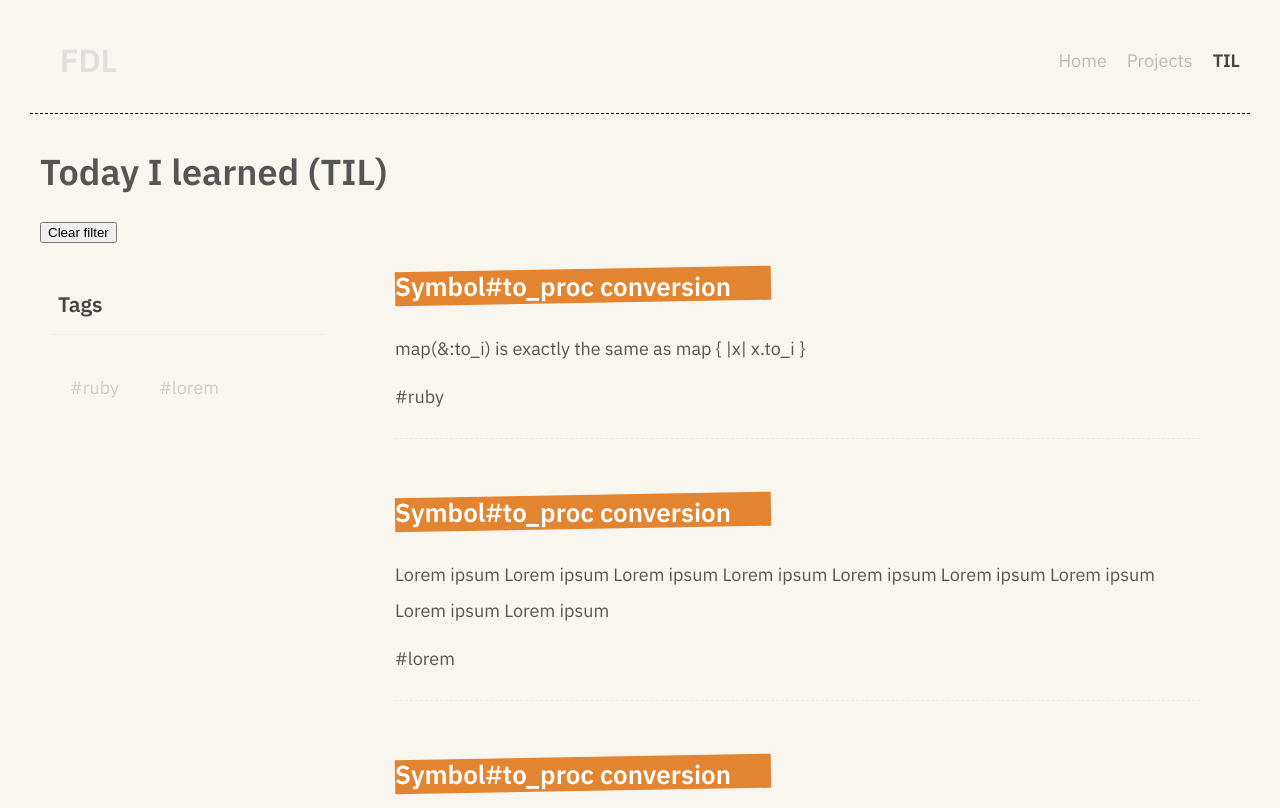
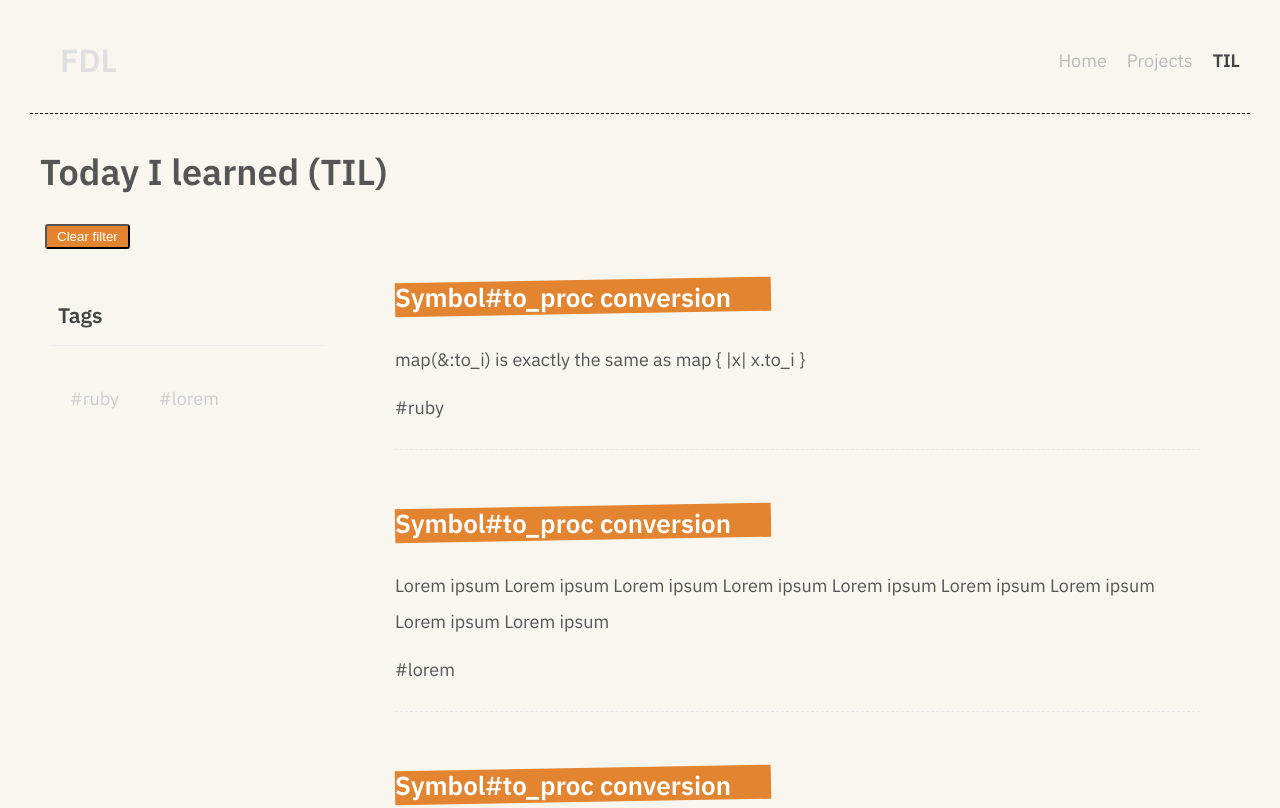
Before and after one commit to francoisedumas/fdlab, a Vue app: page /til in a window 1280 px wide. Shown: the top 808 px of the page. Built offline with nearby package versions, Linux system fonts and the light colour scheme.

Commit message:
Button simple design

```diff
--- a/src/views/Til.vue
+++ b/src/views/Til.vue
@@ -1,7 +1,7 @@
 <template>
   <div class="home">
     <h1>Today I learned (TIL)</h1>
-    <button @click="currentTag = ''">Clear filter</button>
+    <button @click="currentTag = ''" class="btnFdl">Clear filter</button>
     <div class="layout">
       <TagCloud :tils="tils" @tag="onTag" />
       <PostList :tils="filterTils" />
@@ -71,4 +71,11 @@ export default {
     grid-row-gap: 50px;
   }
 }
+.btnFdl {
+  color: white;
+  padding: 3px 10px;
+  margin: 5px;
+  border-radius: 3px;
+  background-color: rgb(227, 132, 49);
+}
 </style>
```
